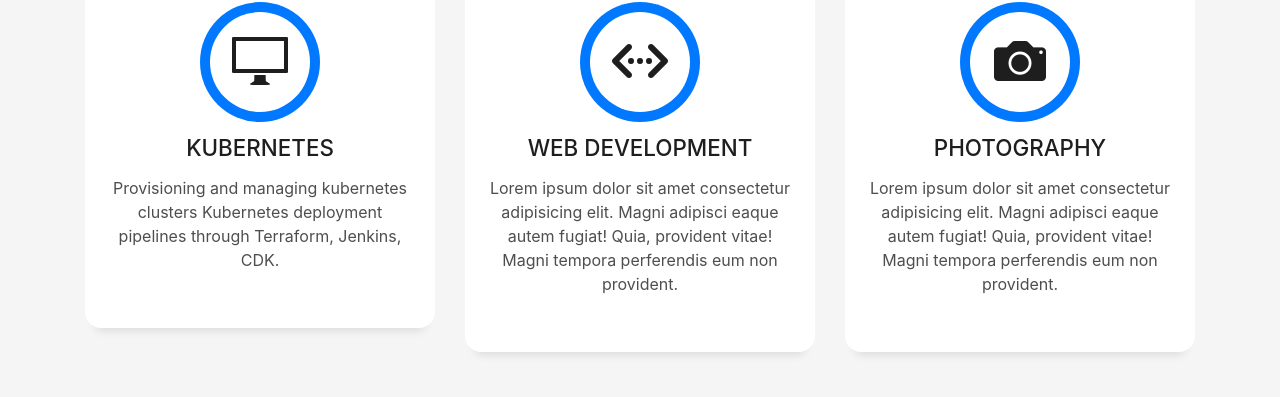
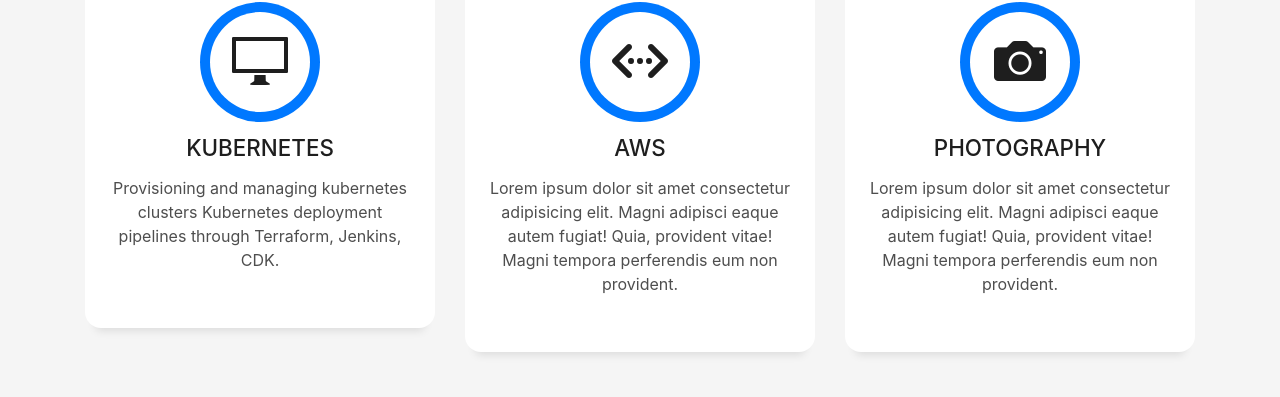
Before and after one commit to ajithreddygeth/go_docker, a plain HTML site: page mywebsite/index.html in a window 1280 px wide. Shown: the part 1716-2113 px from the top of the page. Drawn offline with Linux system fonts and the light colour scheme; files whose address does not match are found by name.

Commit message:
added th version and changes

```diff
--- a/mywebsite/index.html
+++ b/mywebsite/index.html
@@ -196,7 +196,7 @@
               <span class="ico-circle"><i class="ion-code-working"></i></span>
             </div>
             <div class="service-content">
-              <h2 class="s-title">Web Development</h2>
+              <h2 class="s-title">AWS</h2>
               <p class="s-description text-center">
                 Lorem ipsum dolor sit amet consectetur adipisicing elit. Magni adipisci eaque autem fugiat! Quia,
                 provident vitae! Magni
```
Also changed, not shown: version.txt (added).
